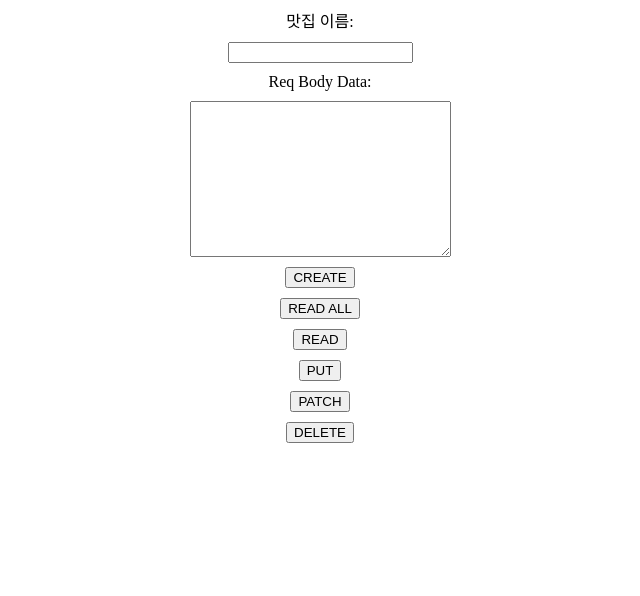
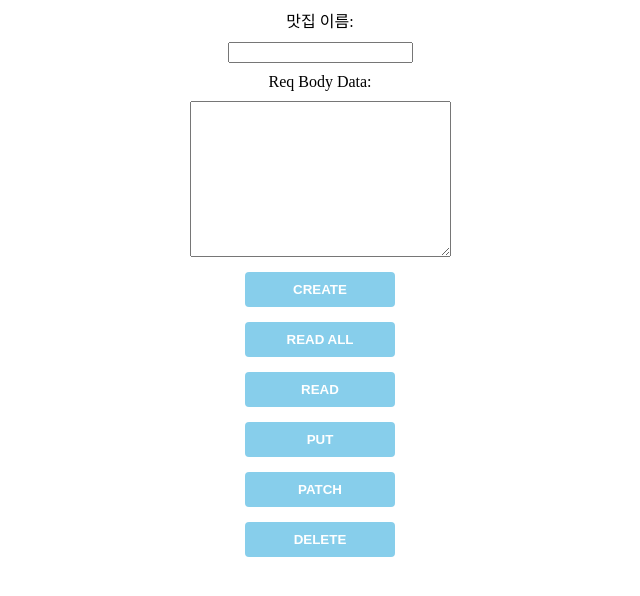
Before and after one commit to gyunseo/skkuding-frontend-study, a website with bundled scripts: page index.html in a window 1280 px wide. Shown: the whole page, without its empty margins (320-960 px from the left). Built offline with nearby package versions, Linux system fonts and the light colour scheme.

Commit message:
feat: button 꾸미기 - button 꾸밈

```diff
--- a/style.css
+++ b/style.css
@@ -7,3 +7,29 @@
 #crud > * {
   margin-bottom: 10px;
 }
+
+#content {
+  display: flex;
+  flex-direction: column;
+  align-items: center;
+  text-align: center;
+}
+
+.btn {
+  display: inline-block;
+  width: 150px;
+  padding: 10px;
+  margin: 5px;
+  background-color: #87ceeb; /* 하늘색으로 변경 */
+  color: white;
+  font-weight: bold;
+  text-align: center;
+  text-decoration: none;
+  border: none;
+  border-radius: 4px;
+  cursor: pointer;
+}
+
+.btn:hover {
+  background-color: #7ec0ee; /* 마우스 오버 시 색상 변경 */
+}
```
